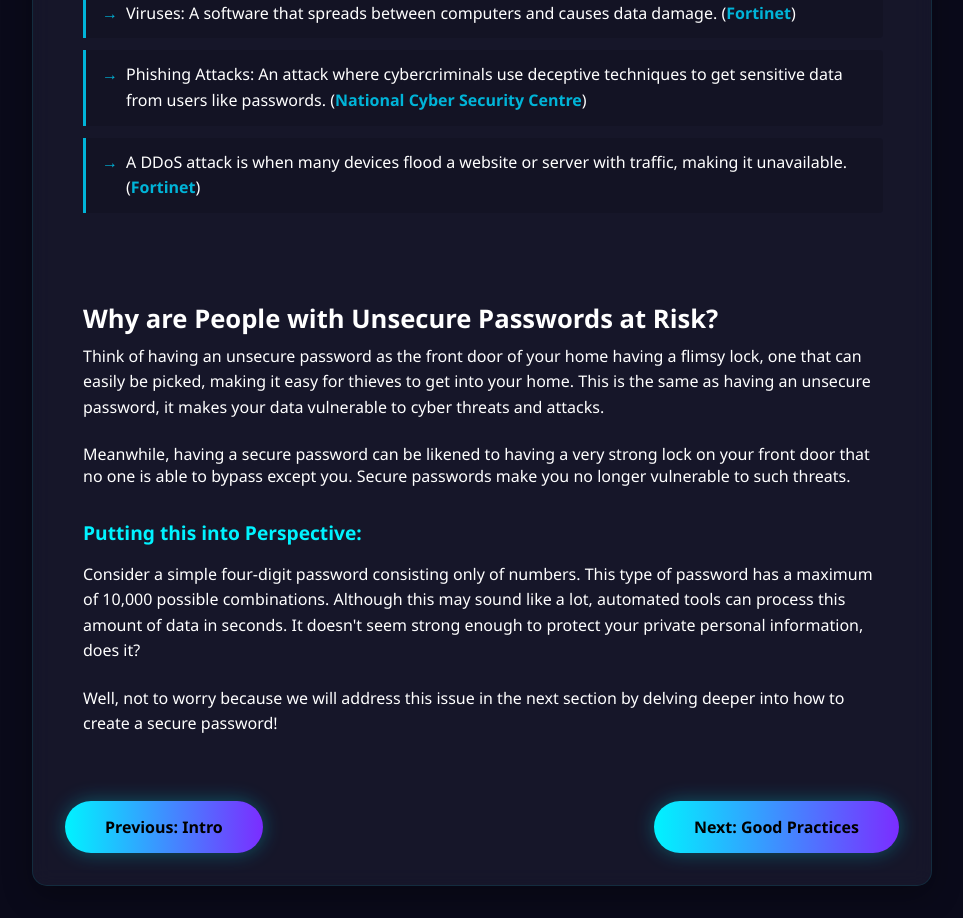
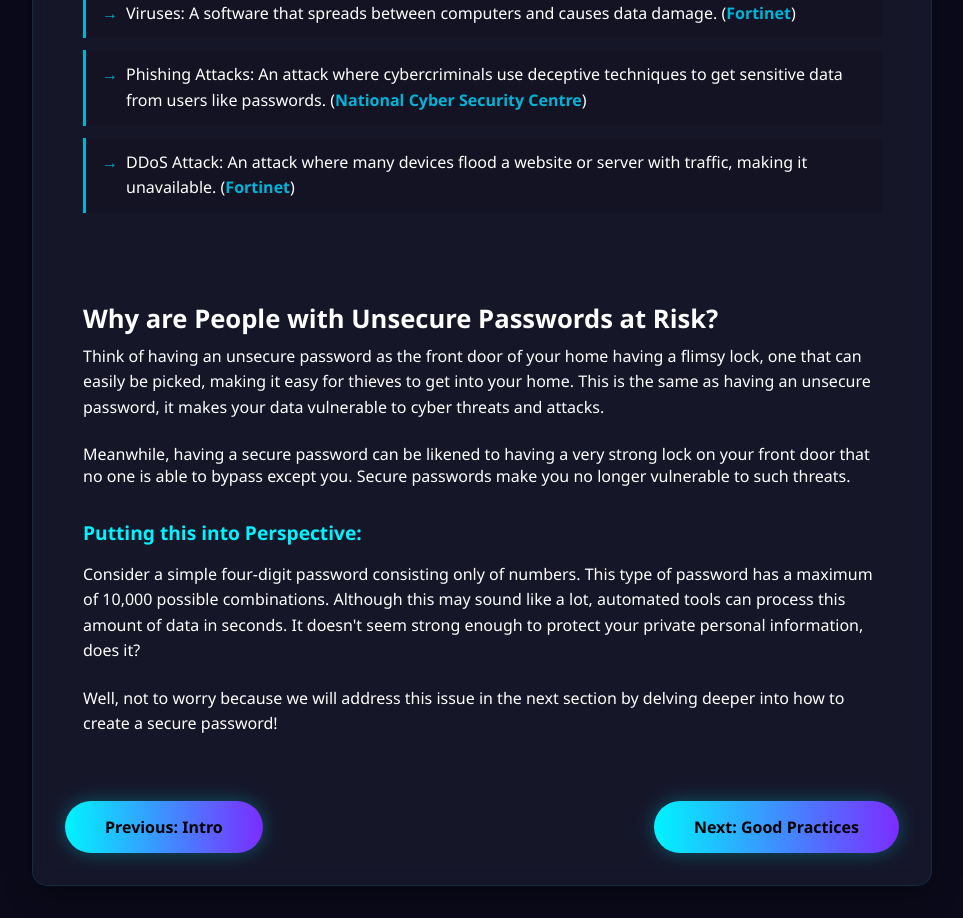
Before and after one commit to teolentu1/scenarios2, a React (Create React App) app: page /modules/password-security/attacks in a window 1280 px wide. Shown: the part 820-1738 px from the top of the page, without its empty margins (158-1121 px from the left). Built offline with nearby package versions, Linux system fonts and the light colour scheme.

Commit message:
small fix

```diff
--- a/src/pages/module2/Attacks2.js
+++ b/src/pages/module2/Attacks2.js
@@ -85,7 +85,7 @@
                 (<a href="https://www.ncsc.gov.uk/collection/phishing-scams#"
                target="_blank" rel="noreferrer">
                 National Cyber Security Centre</a>)</li>
-              <li>A DDoS attack is when many devices flood a website or server with traffic, making it unavailable.
+              <li>DDoS Attack: An attack where many devices flood a website or server with traffic, making it unavailable.
                 (<a href="https://www.fortinet.com/resources/cyberglossary/ddos-attack"
                target="_blank" rel="noreferrer">
                 Fortinet</a>)
```
